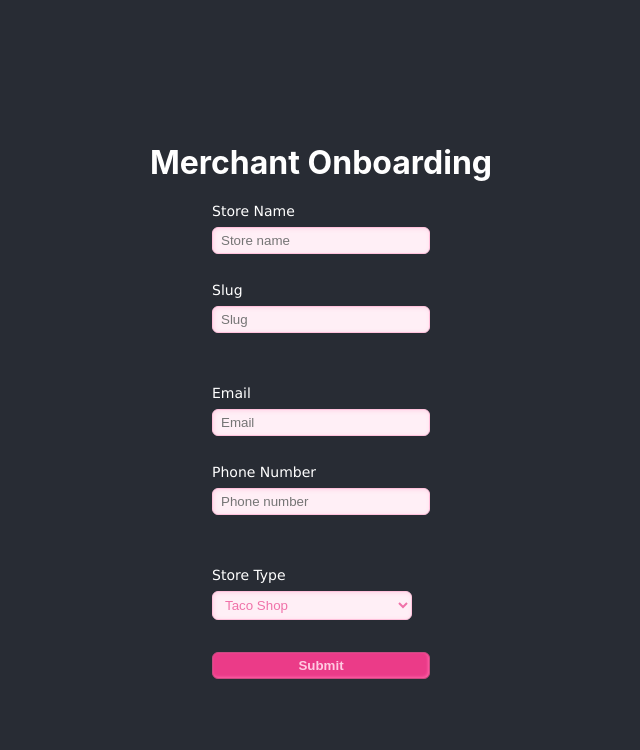
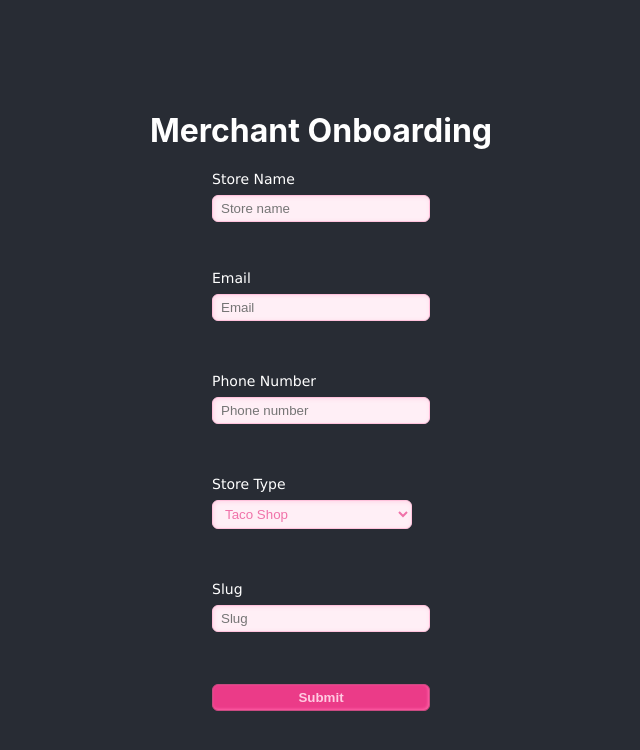
Before and after one commit to papaponmx/pacto-test, a React (Create React App) app: page / in a window 1280 px wide. Shown: the top 750 px of the page, without its empty margins (319-959 px from the left). Built offline with nearby package versions, Linux system fonts and the light colour scheme.

Commit message:
Style adjustment.

```diff
--- a/src/form/index.tsx
+++ b/src/form/index.tsx
@@ -57,10 +57,6 @@ export const Form = () => {
       </p>
 
       </label>
-      <label>
-          Slug
-      <input disabled type="text" placeholder="Slug" {...register("slug", {required: true, maxLength: 100})} onChange={onSlugChange} />
-      </label>
       <p></p>
       <label>
           Email
@@ -73,11 +69,11 @@ export const Form = () => {
         }
       })}
       />
+      </label>
       <p>
-      {errors.email && `Your email is not valid`}
+        {errors.email && `Your email is not valid`}
       </p>
 
-      </label>
       <label>
           Phone Number
       <input type="tel" placeholder="Phone number" {...register("phoneNumber", {required: true, maxLength: 12})} />
@@ -96,6 +92,14 @@ export const Form = () => {
         <option value=" Dark Kitchen"> Dark Kitchen</option>
       </select>
       </label>
+      <p></p>
+
+
+      <label>
+          Slug
+        <input disabled type="text" placeholder="Slug" {...register("slug", {required: true, maxLength: 100})} onChange={onSlugChange} />
+      </label>
+      <p></p>
 
       {
         isLoading ?
```
